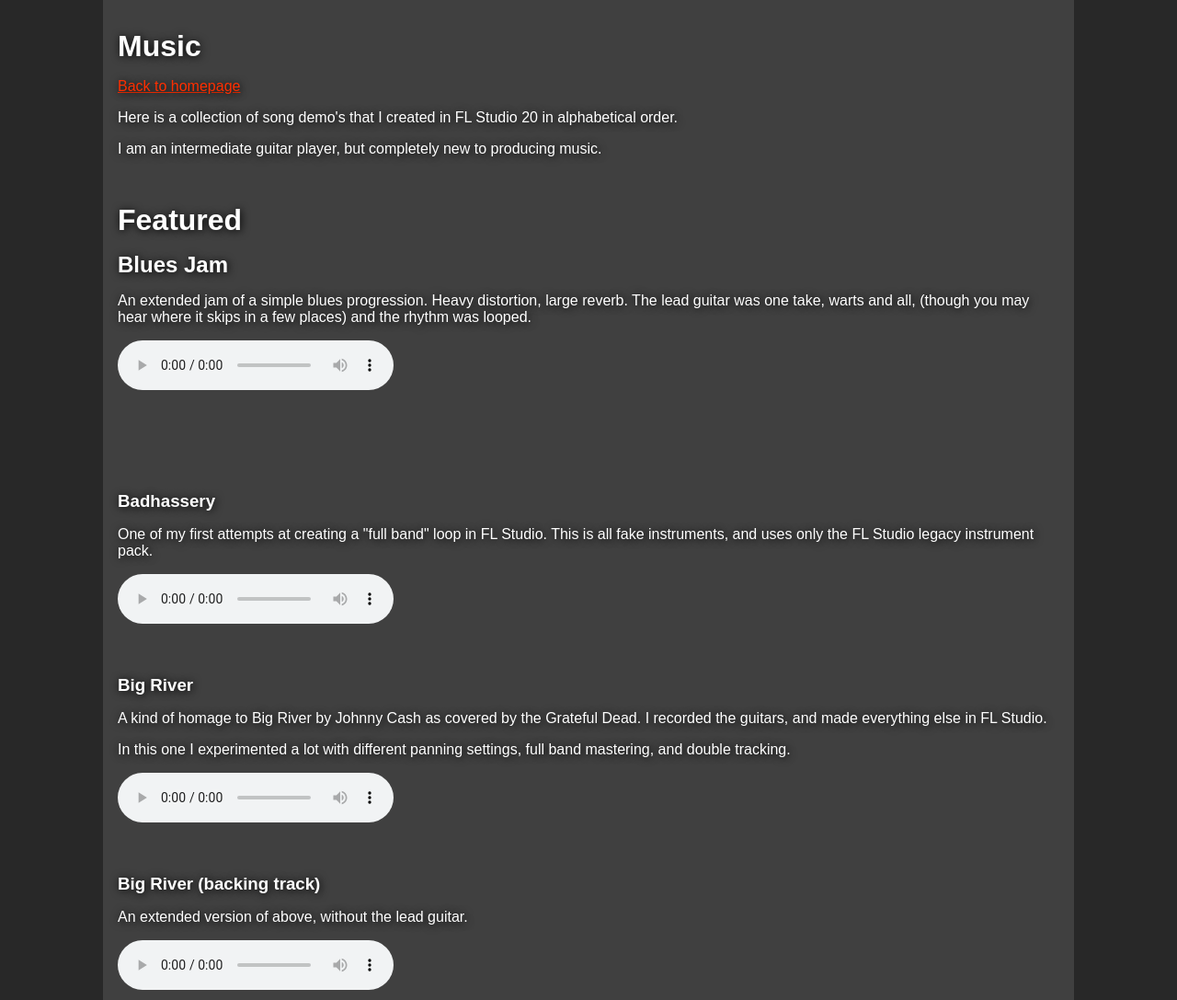
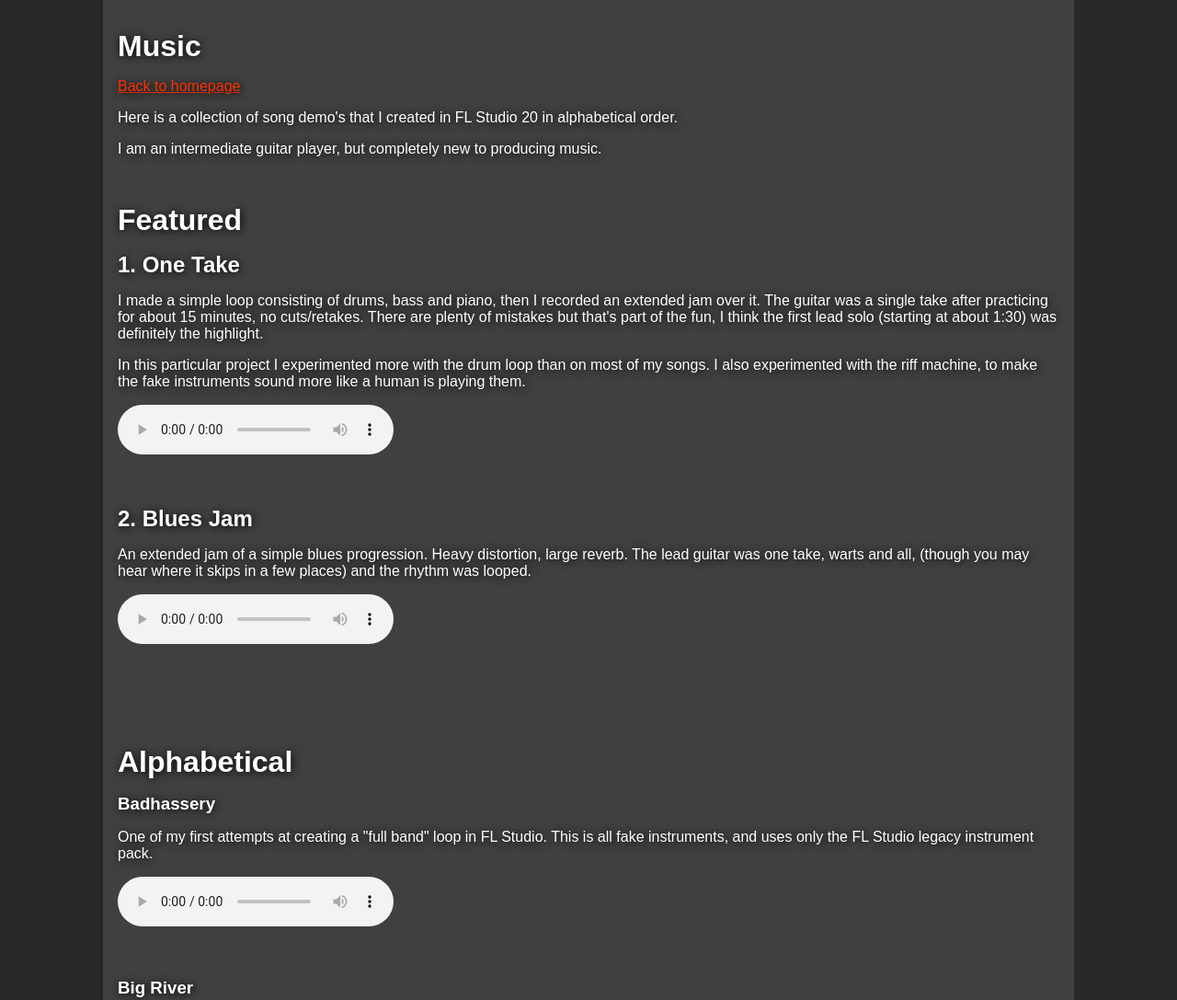
Before and after one commit to Punkweb/punkweb, a Django app: page /music/ in a window 1280 px wide. Shown: the top 1087 px of the page at 92% size. Run offline with Django 3.2, Linux system fonts and the light colour scheme; parts of the project's set-up code (start-up, migrations or seed data) failed here and were passed over.

Commit message:
Add one take song

```diff
--- a/punkweb/templates/punkweb/music.html
+++ b/punkweb/templates/punkweb/music.html
@@ -54,13 +54,24 @@
       <p>I am an intermediate guitar player, but completely new to producing music.</p>
       <br />
       <h1>Featured</h1>
-      <h2>Blues Jam</h2>
+      <h2>1. One Take</h2>
+      <p>I made a simple loop consisting of drums, bass and piano, then I recorded an extended jam over it.
+        The guitar was a single take after practicing for about 15 minutes, no cuts/retakes.  There are plenty of mistakes but that's part of the fun, I think the first lead solo (starting at about 1:30) was definitely the highlight.
+      </p>
+      <p>In this particular project I experimented more with the drum loop than on most of my songs.
+        I also experimented with the riff machine, to make the fake instruments sound more like a human is playing them.</p>
+      <audio controls src="{% static 'punkweb/music/onetake.mp3' %}">
+        Your browser does not support the audio element.
+      </audio>
+      <br /><br /><br />
+      <h2>2. Blues Jam</h2>
       <p>An extended jam of a simple blues progression.  Heavy distortion, large reverb.
          The lead guitar was one take, warts and all, (though you may hear where it skips in a few places) and the rhythm was looped.</p>
       <audio controls src="{% static 'punkweb/music/bluesjam.wav' %}">
         Your browser does not support the audio element.
       </audio>
       <br /><br /><br /><br /><br /><br />
+      <h1>Alphabetical</h1>
       <h3>Badhassery</h3>
       <p>One of my first attempts at creating a "full band" loop in FL Studio.  This is all fake instruments, and uses only the FL Studio legacy instrument pack.</p>
       <audio controls src="{% static 'punkweb/music/badhassery.mp3' %}">
```
Also changed, not shown: 1 other file.
